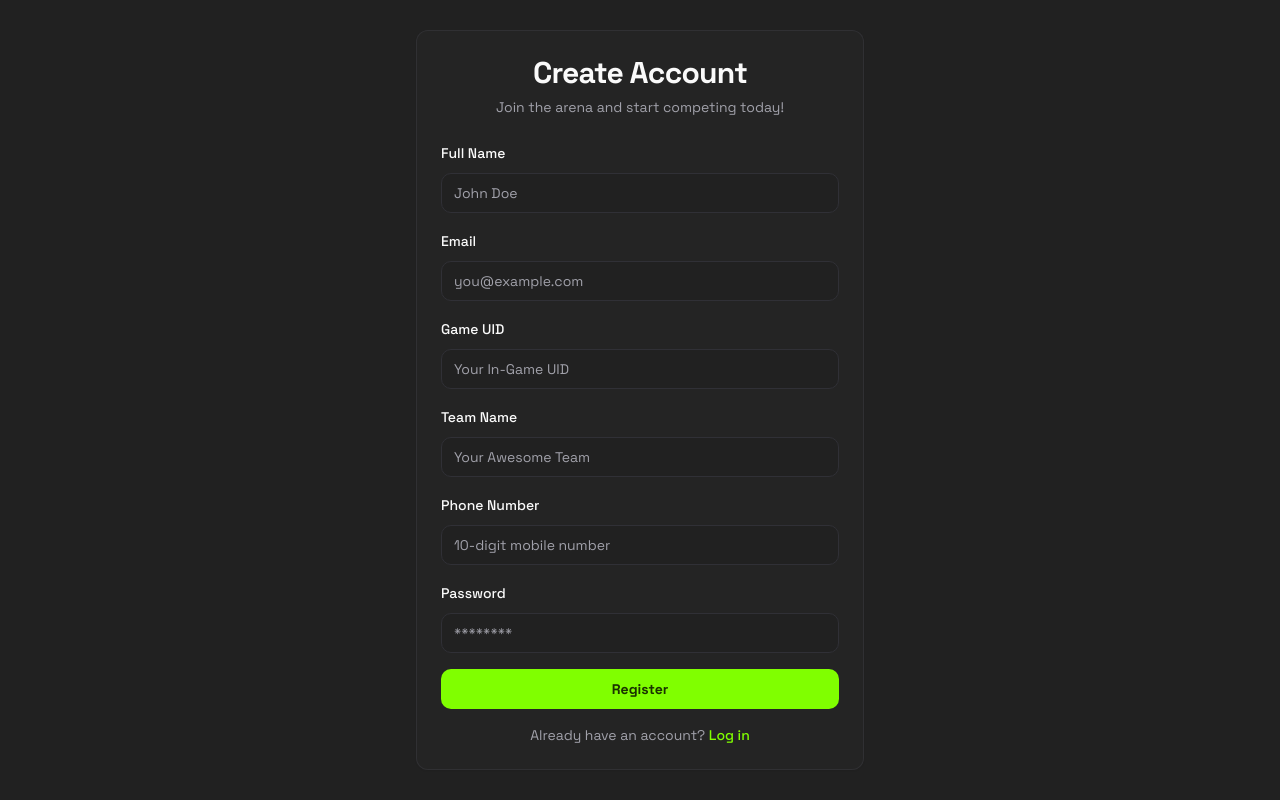
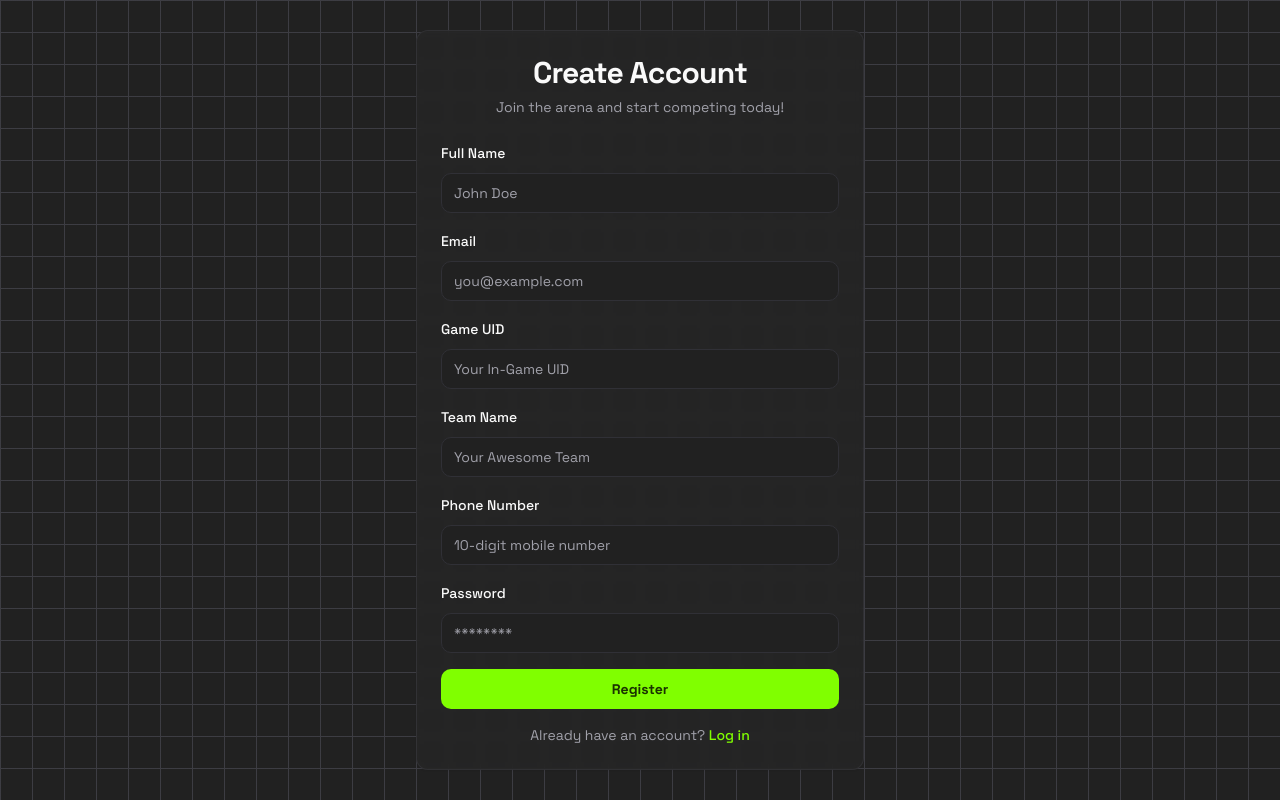
Before and after one commit to Rupesh6786/test09, a Next.js app: page /register in a window 1280 px wide. Built offline with nearby package versions, Linux system fonts and the light colour scheme.

Commit message:
i need that same login bg hover effect same as in the login form i need

```diff
--- a/src/app/register/page.tsx
+++ b/src/app/register/page.tsx
@@ -3,7 +3,7 @@
 
 import Link from 'next/link';
 import { useRouter } from 'next/navigation';
-import { useState } from 'react';
+import { useState, useRef, useEffect } from 'react';
 import { useForm } from 'react-hook-form';
 import { zodResolver } from '@hookform/resolvers/zod';
 import { z } from 'zod';
@@ -16,6 +16,7 @@ import { auth, db } from '@/lib/firebase';
 import { createUserWithEmailAndPassword, sendEmailVerification, signOut } from 'firebase/auth';
 import { doc, setDoc, serverTimestamp } from 'firebase/firestore';
 import { Loader2 } from 'lucide-react';
+import { cn } from '@/lib/utils';
 
 const gameIdSchema = z.string()
     .regex(/^[0-9]+$/, "Game UID must be numeric.")
@@ -37,11 +38,32 @@ export default function RegisterPage() {
   const [isLoading, setIsLoading] = useState(false);
   const router = useRouter();
   const { toast } = useToast();
+  const containerRef = useRef<HTMLDivElement>(null);
 
   const form = useForm<RegisterFormValues>({
     resolver: zodResolver(registerSchema),
     defaultValues: { name: '', email: '', gameId: '', teamName: '', phoneNumber: '', password: '' },
   });
+
+  useEffect(() => {
+    const handleMouseMove = (e: MouseEvent) => {
+      const container = containerRef.current;
+      if (container) {
+        const { left, top, width, height } = container.getBoundingClientRect();
+        const x = e.clientX - left;
+        const y = e.clientY - top;
+        container.style.setProperty('--mouse-x', `${x}px`);
+        container.style.setProperty('--mouse-y', `${y}px`);
+      }
+    };
+
+    const container = containerRef.current;
+    container?.addEventListener('mousemove', handleMouseMove);
+
+    return () => {
+      container?.removeEventListener('mousemove', handleMouseMove);
+    };
+  }, []);
 
   const onSubmit = async (data: RegisterFormValues) => {
     setIsLoading(true);
@@ -49,10 +71,8 @@ export default function RegisterPage() {
       const userCredential = await createUserWithEmailAndPassword(auth, data.email, data.password);
       const user = userCredential.user;
 
-      // Send verification email
       await sendEmailVerification(user);
 
-      // Now store the rest of the user's data in Firestore
       await setDoc(doc(db, "users", user.uid), {
         uid: user.uid,
         name: data.name,
@@ -71,7 +91,6 @@ export default function RegisterPage() {
         photoURL: '',
       });
 
-      // Sign the user out until they verify their email
       await signOut(auth);
 
       toast({
@@ -99,8 +118,19 @@ export default function RegisterPage() {
   };
 
   return (
-    <div className="flex min-h-screen items-center justify-center p-4 bg-background">
-      <Card className="w-full max-w-md bg-card/80 backdrop-blur-sm border-border/50">
+    <div
+      ref={containerRef}
+      className={cn(
+        "relative flex min-h-screen items-center justify-center p-4 overflow-hidden bg-background",
+        "after:absolute after:inset-0 after:z-0",
+        "after:bg-[linear-gradient(to_right,hsl(var(--border))_1px,transparent_1px),linear-gradient(to_bottom,hsl(var(--border))_1px,transparent_1px)]",
+        "after:bg-[size:2rem_2rem] after:opacity-100",
+        "after:[mask-image:radial-gradient(500px_circle_at_var(--mouse-x)_var(--mouse-y),black,transparent)]",
+        "before:absolute before:inset-0 before:z-0",
+        "before:bg-[radial-gradient(400px_circle_at_var(--mouse-x)_var(--mouse-y),hsla(var(--primary)/0.20),transparent_80%)]"
+      )}
+    >
+      <Card className="w-full max-w-md bg-card/80 backdrop-blur-sm border-border/50 z-10">
         <CardHeader className="text-center">
           <CardTitle className="text-3xl font-bold">Create Account</CardTitle>
           <CardDescription>Join the arena and start competing today!</CardDescription>
```
Also changed, not shown: 2 other files (tests, documents, lock files or other folders).
